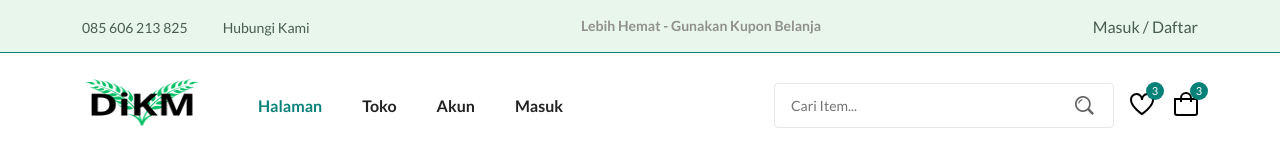
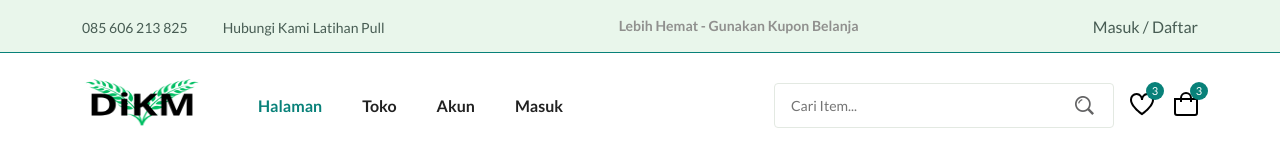
Before and after one commit to Iqbal-rgb2/website_DiKM, a plain HTML site: page index.html in a window 1280 px wide. Shown: the top 160 px of the page. Drawn offline with nearby package versions, Linux system fonts and the light colour scheme; files whose address does not match are found by name.

Commit message:
Latihan pull menambah

```diff
--- a/index.html
+++ b/index.html
@@ -29,6 +29,7 @@
           <div class="header__contact">
             <span>085 606 213 825</span>
             <span>Hubungi Kami</span>
+            <span>Latihan Pull</span>
           </div>
           <p class="header__alert-news">
             Lebih Hemat - Gunakan Kupon Belanja
```
